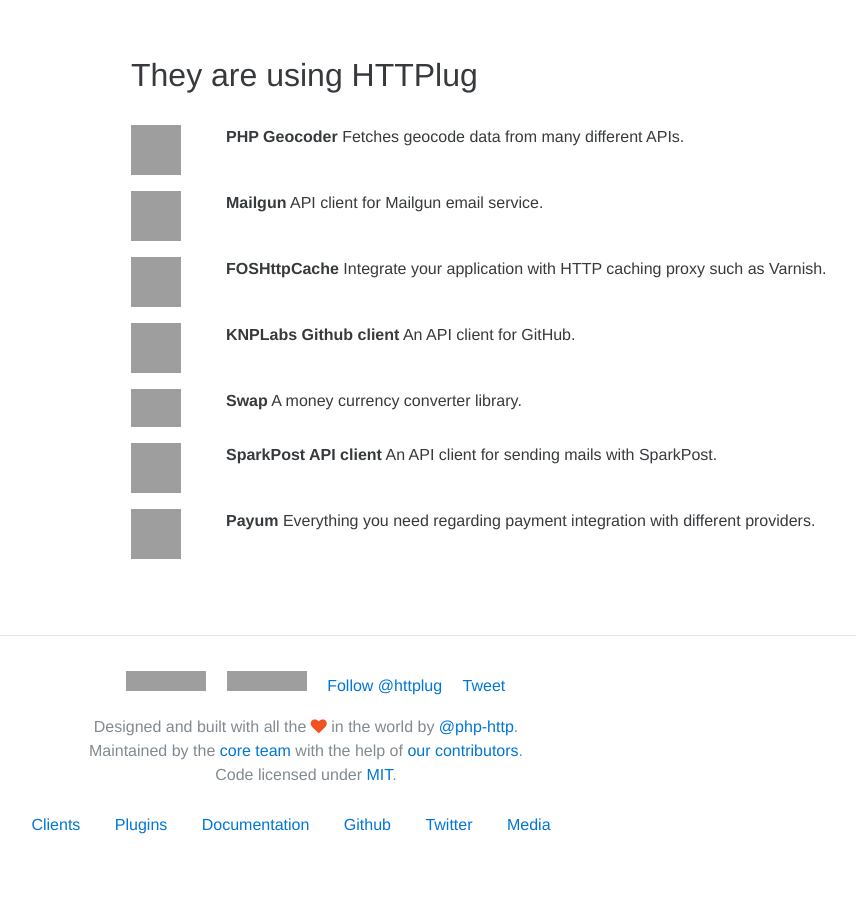
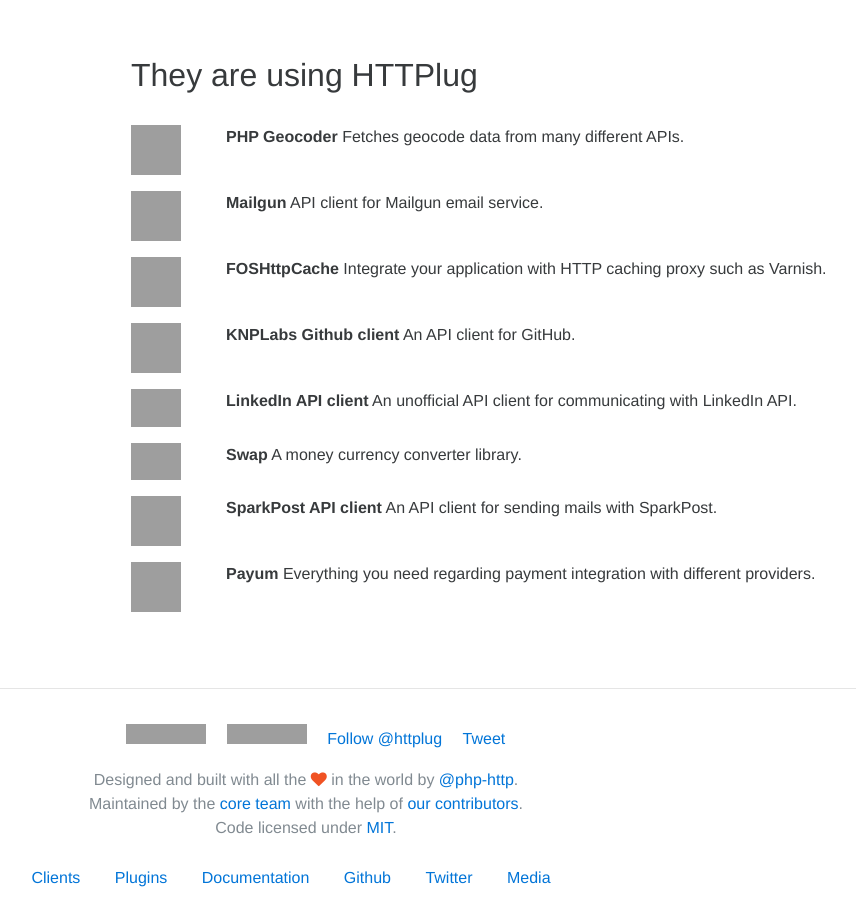
Before and after one commit to php-http/httplug.github.io, a Jekyll site: the page built from index.html, in a window 1280 px wide and 900 px high, scrolled down 1515 px. Shown: the whole window, without its empty margins (334-1190 px from the left). Built offline with Jekyll 4.4.1, drawn with Linux system fonts in a browser that asks for light colours; nearby versions of some CDN libraries; comment, search, counter and statistics services are not loaded; before the commit the page ends 2362 px from its top, so only the background shows below that; grey boxes are pictures that could not be loaded.

Commit message:
Added LikedIn

```diff
--- a/index.html
+++ b/index.html
@@ -110,7 +110,16 @@
 		<div class="row">
             <div class="col-md-4"></div>
             <div class="col-md-1">
-                    <a href="https://github.com/florianv/swap"><img src="https://github.com/florianv/swap/raw/master/doc/logo.png" width="50px" ></a>
+                    <a href="https://github.com/Happyr/LinkedIn-API-client"><img src="/assets/img/logo/linkedin.png" alt="LinkedIn" width="50px"></a>
+            </div>
+			<div class="col-md-7">
+				<b>LinkedIn API client</b> An unofficial API client for communicating with LinkedIn API.
+			</div>
+        </div>
+		<div class="row">
+            <div class="col-md-4"></div>
+            <div class="col-md-1">
+                    <a href="https://github.com/florianv/swap"><img src="/assets/img/logo/swap.png" width="50px" ></a>
             </div>
 			<div class="col-md-7">
 				<b>Swap</b> A money currency converter library.
```
